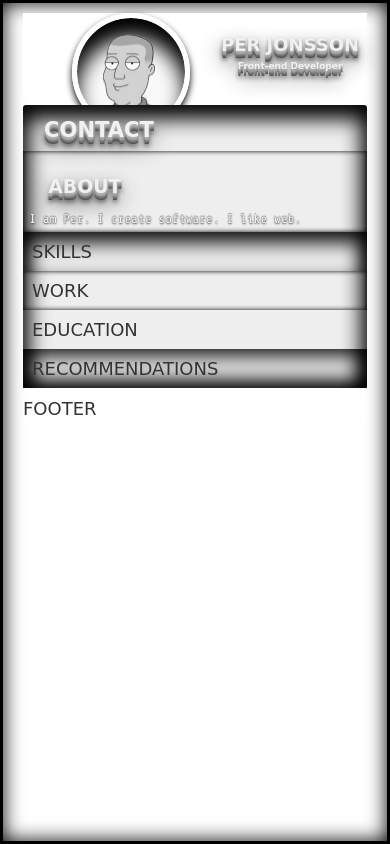
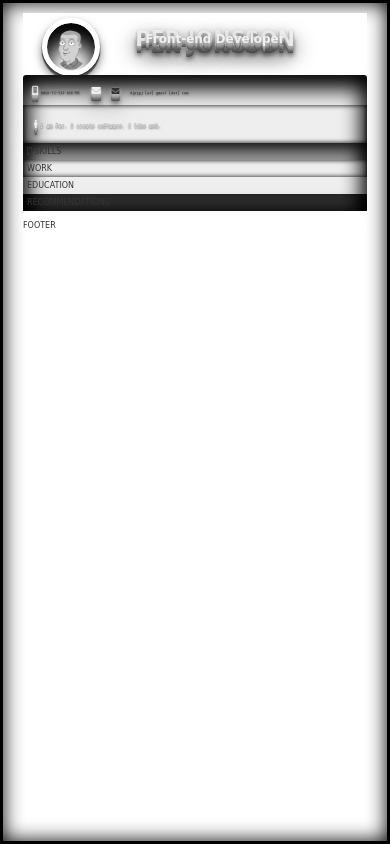
Before and after one commit to perjo927/cv, a website built with Parcel: page src/index.html in a window 390 px wide. Built offline with nearby package versions, Linux system fonts and the light colour scheme; a web font is replaced by a local one.

Commit message:
feat(init): add theming

```diff
--- a/src/index.html
+++ b/src/index.html
@@ -1,5 +1,7 @@
 <html>
   <head>
+      <link rel="stylesheet" href="https://use.fontawesome.com/releases/v5.0.9/css/all.css" integrity="sha384-5SOiIsAziJl6AWe0HWRKTXlfcSHKmYV4RBF18PPJ173Kzn7jzMyFuTtk8JA7QQG1" crossorigin="anonymous">
+    </script>
   </head>
 <body>
   <div class="grid">
@@ -17,13 +19,26 @@
 
     <main>
       <div class="contact">
-        <h3 class="h">CONTACT</h3>
+        <h3 class="fas fa-mobile-alt"></h3>
+
+        <span>0046-72-313-ASK-ME</span>
+
+        <h3 class="fas fa-envelope"></h3>
+
+        <i class="fas fa-envelope"></i>
+        <span>djpjgj [at] gmail [dot] com</span>
+
       </div>
       <div class="about">
-          <h4>ABOUT</h4>
+          <h4 class="fas fa-male"></h4>
+
           I am Per. I create software. I like web.
       </div>
-      <div class="skills">SKILLS</div>
+      <div class="skills">
+          <i class="fas fa-mobile-alt"></i>
+
+        SKILLS
+      </div>
       <div class="work">WORK</div>
       <div class="education">EDUCATION</div>
       <div class="recommendations">RECOMMENDATIONS</div>
--- a/src/index.scss
+++ b/src/index.scss
@@ -121,27 +121,38 @@ h3, h4 {
     line-height: 0;
 }
 
+@media (min-width: 901px) {
+    body { font-size: 22px;}
+}
+
+@media (max-width: 900px) {
+    body { font-size: 18px;}
+}
+
 @media (max-width: 700px) {
-    h1 {
-        font-size: 1.5em;
-    }
-    h2 {
-        font-size: 0.7em;
-    }
+    body { font-size: 14px;}
 }
 
 @media (max-width: 500px) {
-    h1 {
-        font-size: 1em;
-    }
-    h2 {
-        font-size: 0.5em;
-    }
+    body { font-size: 10px;}
+}
+
+@media (max-width: 400px) {
+    body { font-size: 8px;}
+
+
 }
 
 .photo {
     grid-area: photo;
-    box-shadow: 0px 4px 7px 0px black;
+    box-shadow: 0px 0px 0px 0px black,
+    0px 1px 1px 0px #333,
+    0px 2px 1px 0px #444,
+    0px 3px 1px 0px #555,
+    0px 4px 1px 0px #666,
+    0px 5px 10px 0px #777;
+
+
     border-radius: 50%;
     margin-bottom: -2em;
 
@@ -150,6 +161,7 @@ h3, h4 {
         width: 4em;
         height: 5em;
         border-radius: 50%;
+
     }
 
 
@@ -182,6 +194,20 @@ main {
     &:hover {
         box-shadow: inset 0px 0px 20px 0px black;
 
+    }
+
+    i {
+        padding: 1em;
+        text-shadow: $text-shadow;
+    }
+
+    span {
+        font-size: 0.5em;
+        font-family: $quartiary-font-stack;
+        text-shadow:
+            0 -1px 1px #989898,
+            0 0px 1px #767676,
+            0 1px 2px #474747;
     }
 }
 
```
